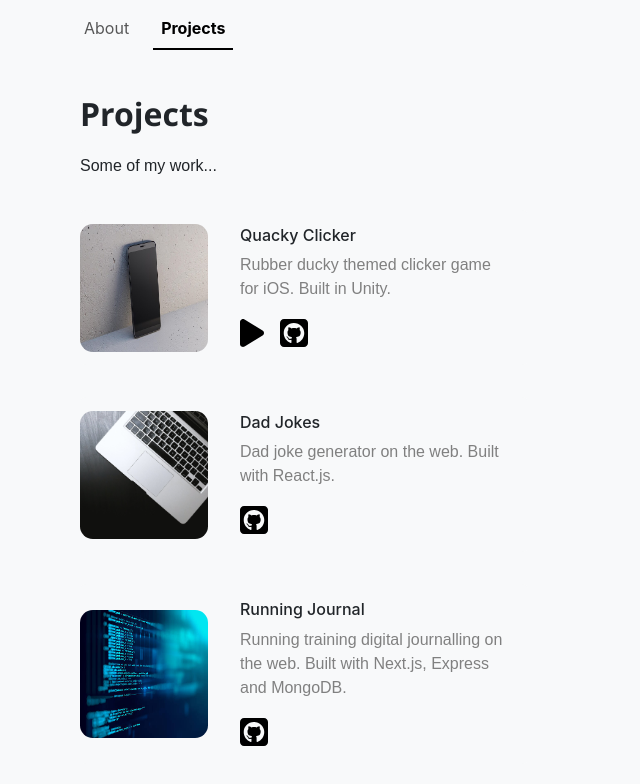
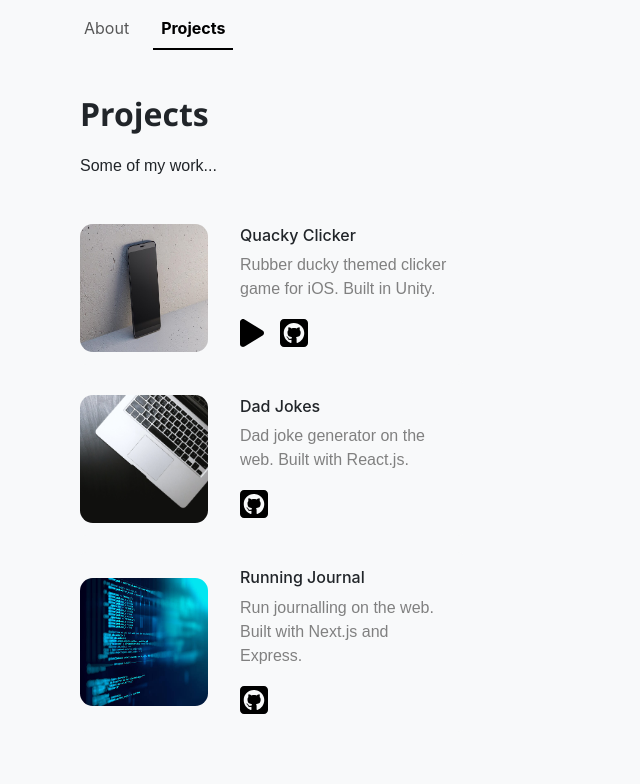
Before and after one commit to dgutkin/personal-website, a React (Create React App) app: page /projects in a window 1280 px wide. Shown: the top 784 px of the page, without its empty margins (0-640 px from the left). Built offline with nearby package versions, Linux system fonts and the light colour scheme.

Commit message:
Shortened project cards

```diff
--- a/src/pages/Projects.js
+++ b/src/pages/Projects.js
@@ -62,7 +62,7 @@ function Projects() {
                         <Card.Body>
                             <Card.Title>Running Journal</Card.Title>
                             <Card.Text>
-                                Running training digital journalling on the web. Built with Next.js, Express and MongoDB.
+                                Run journalling on the web. Built with Next.js and Express.
                             </Card.Text>
                             <div className="link-container">
                                 <a className="link-button" href="https://github.com/dgutkin/running-journal">
--- a/src/styles/Projects.css
+++ b/src/styles/Projects.css
@@ -25,8 +25,8 @@
 }
 
 .project-card {
-    width: 28rem;
-    margin-bottom: 2rem;
+    width: 24rem;
+    margin-bottom: 1rem;
     background: #f8f9fa;
     display: flex;
     flex-direction: row;
```
